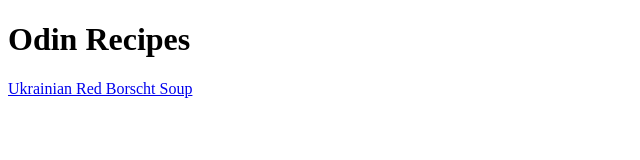
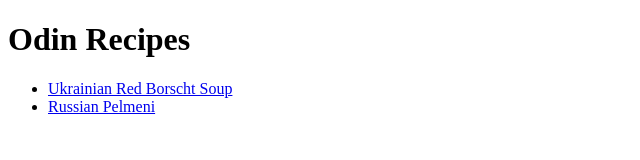
Before and after one commit to PaperGroceries/odin-recipes, a plain HTML site: page index.html in a window 1280 px wide. Shown: the whole page, without its empty margins (0-640 px from the left). Drawn offline with Linux system fonts and the light colour scheme.

Commit message:
Add image to Pelmeni page and link to pelmeni.html
Add links in index.html to unordered list
Add image to images directory

```diff
--- a/index.html
+++ b/index.html
@@ -9,6 +9,10 @@
         <h1>
             Odin Recipes
         </h1>
-        <a href="recipes/borscht.html">Ukrainian Red Borscht Soup</a>
+        <ul>
+            <li><a href="recipes/borscht.html">Ukrainian Red Borscht Soup</a></li>
+            <li><a href="recipes/pelmeni.html">Russian Pelmeni</a></li>
+        </ul>
+
     </body>
 </html>
```
Also changed, not shown: images/Pelmeni.jpg (added).
